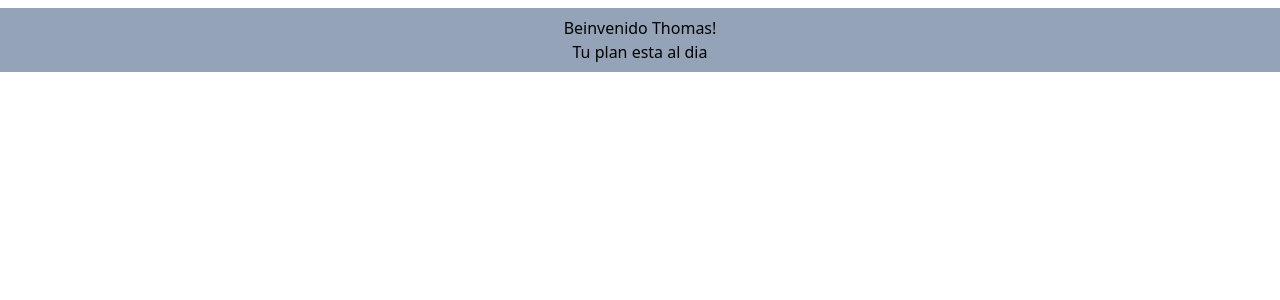
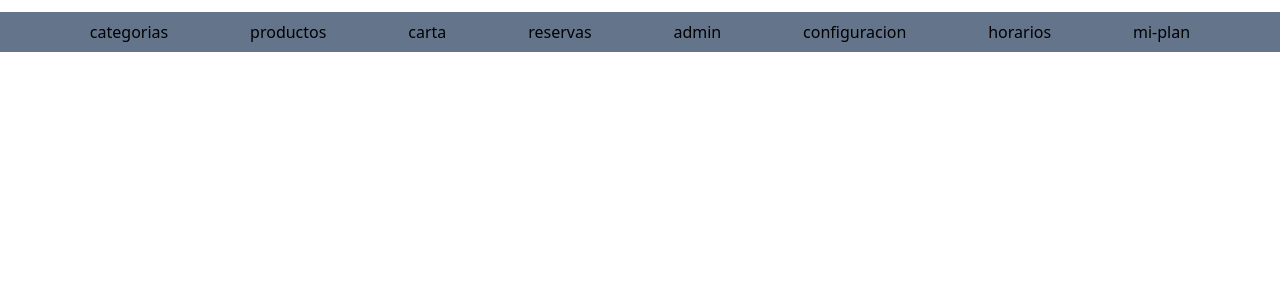
Before and after one commit to thom-as-thom/main-menu, a React (Create React App) app: page / in a window 1280 px wide. Shown: the top 300 px of the page. Built offline with nearby package versions, Linux system fonts and the light colour scheme.

Commit message:
installed dependencies

```diff
--- a/package.json
+++ b/package.json
@@ -6,6 +6,7 @@
     "@testing-library/jest-dom": "^5.16.4",
     "@testing-library/react": "^13.3.0",
     "@testing-library/user-event": "^13.5.0",
+    "firebase": "^9.8.4",
     "react": "^18.2.0",
     "react-dom": "^18.2.0",
     "react-router-dom": "^6.3.0",
--- a/src/App.js
+++ b/src/App.js
@@ -1,10 +1,28 @@
+import {BrowserRouter, Routes, Route, } from 'react-router-dom';
 
 import './App.css';
 import Admin from './components/admin/admin';
+import Products from './components/admin/products/products';
+import Navbar from './components/navBar/navbar';
+
+
 
 function App() {
-  return (
-    <Admin/>
+	return (
+		<BrowserRouter>
+		<Navbar />
+		<Routes>
+			<Route path='/admin' element={
+			<Admin/>
+			}>
+			</Route>
+				<Route path='/admin/productos' element={
+					<Products/>
+			}>
+
+			</Route>
+		</Routes>
+		</BrowserRouter>
   );
 }
 
```
Also changed, not shown: 1 other file (tests, documents, lock files or other folders).
